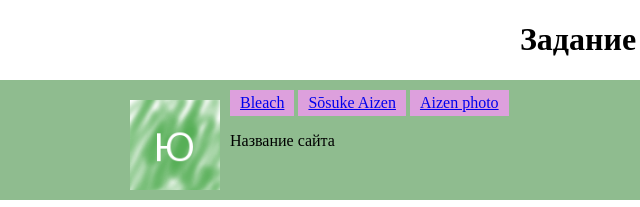
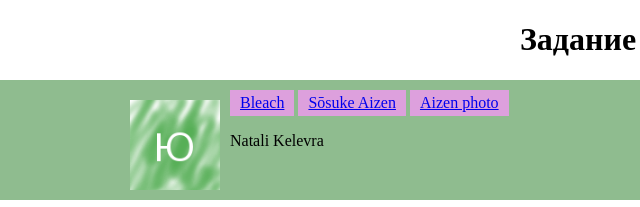
Before and after one commit to natalikelevra/s0188081.github.io, a plain HTML site: page index2.html in a window 1280 px wide. Shown: the top 207 px of the page, 50-690 px from the left. Drawn offline with Linux system fonts and the light colour scheme.

Commit message:
Update index2.html

```diff
--- a/index2.html
+++ b/index2.html
@@ -17,7 +17,7 @@
                 <div> <a href="https://staticg.sportskeeda.com/editor/2023/08/036c3-16934346404727-1920.jpg" title="Айзен фото"> Aizen photo </a> </div>
             </nav>
             <div class="syte">
-                <p> Название сайта </p>
+                <p> Natali Kelevra </p>
             </div>
         </div>
     </header>
```
